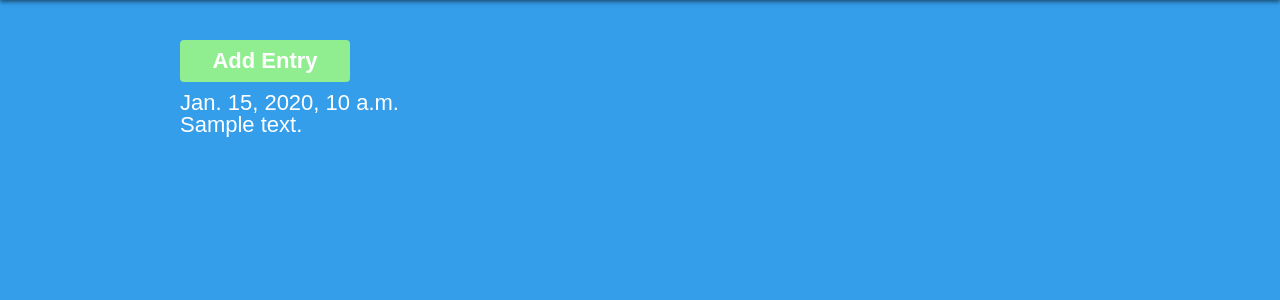
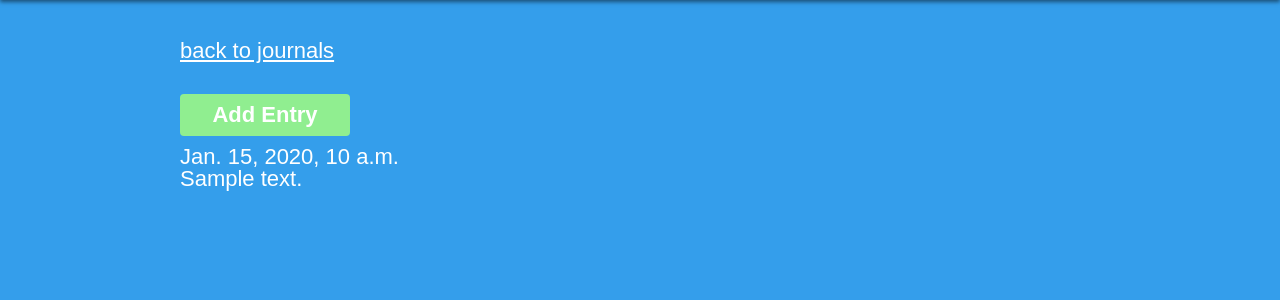
Before and after one commit to rasulkireev/kushim, a Django app: a page that uses templates/to_journals/to_journal_entries_list.html in a window 1280 px wide. Shown: the part 60-360 px from the top of the page. Run offline with Django 3.2, Linux system fonts and the light colour scheme; a user stored in the database is signed in; tables that the repository leaves empty hold one stand-in row (values such as "Sample post"); some libraries are stand-ins or nearby versions.

Commit message:
Journal app is now working!

```diff
--- a/static/css/main.css
+++ b/static/css/main.css
@@ -150,7 +150,6 @@ p, h1, h2, h3, h4, a, ul, li {
 /* Signup and login End */
 
 /* Add Journal Button  */
-
 #id_name {
   padding: 6px;
   border: 0px;
@@ -224,4 +223,8 @@ p, h1, h2, h3, h4, a, ul, li {
   cursor: pointer;
   text-decoration: none;
 }
+.go-back {
+  display: block;
+  margin-bottom: 2rem;
+}
 /* General End */
--- a/templates/home.html
+++ b/templates/home.html
@@ -6,7 +6,7 @@
 {% block content %}
 
 {% if user.is_authenticated %}
-  <a class="journal" href="{% url 'to-journals' %}">Thoughts On Journals</a>
+  <a class="journal" href="{% url 'to-journals' %}">Journals</a>
 {% else %}
   <div class="home-page">
     <h1>Welcome!</h1>
--- a/templates/to_journals/to_journal_entries_list.html
+++ b/templates/to_journals/to_journal_entries_list.html
@@ -3,6 +3,8 @@
 {% block title %}"Thoughts On" Journals{% endblock title %}
 
 {% block content %}
+
+        <a class="go-back" href="{% url 'to-journals' %}">back to journals</a>
 
         <h1 class="green-button" onclick="inputJournal(); this.onclick=null;">Add Entry</h1>
         <div id="new-journal">
--- a/to_journals/models.py
+++ b/to_journals/models.py
@@ -27,5 +27,5 @@ class to_journal_entry(models.Model):
     def __str__(self):
         return str(self.journal_name) + " " + str(self.entry_date)
 
-    # def get_absolute_url(self):
-    #     return reverse('to_journals.views.to-journal-entries', args=(self.slug))
+    def get_absolute_url(self):
+        return reverse('to-journal-entries', args=(self.slug))
--- a/to_journals/views.py
+++ b/to_journals/views.py
@@ -2,7 +2,6 @@ from django.contrib.auth.mixins import LoginRequiredMixin
 from django.views.generic import ListView
 from django.views.generic.edit import UpdateView, DeleteView, CreateView
 from .models import to_journal, to_journal_entry
-from django.urls import reverse_lazy
 from django.urls import reverse
 from django.shortcuts import get_object_or_404
 
@@ -27,9 +26,9 @@ class ToJournalEntriesList(LoginRequiredMixin, CreateView):
     model = to_journal_entry
     template_name = 'to_journals/to_journal_entries_list.html'
     fields = ('body',)
+
     def get_success_url(self):
-        current_journal = to_journal.objects.get(journal_user=self.request.user, slug=self.kwargs['slug'])
-        return reverse_lazy('to-journal-entries', str(current_journal.slug))
+        return reverse('to-journal-entries', kwargs={'slug':self.object.journal_name.slug})
 
     def form_valid(self, form):
         current_journal = to_journal.objects.get(journal_user=self.request.user, slug=self.kwargs['slug'])
@@ -38,6 +37,7 @@ class ToJournalEntriesList(LoginRequiredMixin, CreateView):
         return super(ToJournalEntriesList, self).form_valid(form)
 
     def get_context_data(self, **kwargs):
+        current_journal = to_journal.objects.get(journal_user=self.request.user, slug=self.kwargs['slug'])
         context = super(ToJournalEntriesList, self).get_context_data(**kwargs)
-        context['to_journal_entries'] = to_journal_entry.objects.all()
+        context['to_journal_entries'] = to_journal_entry.objects.filter(journal_user=self.request.user, journal_name=current_journal)
         return context
```
